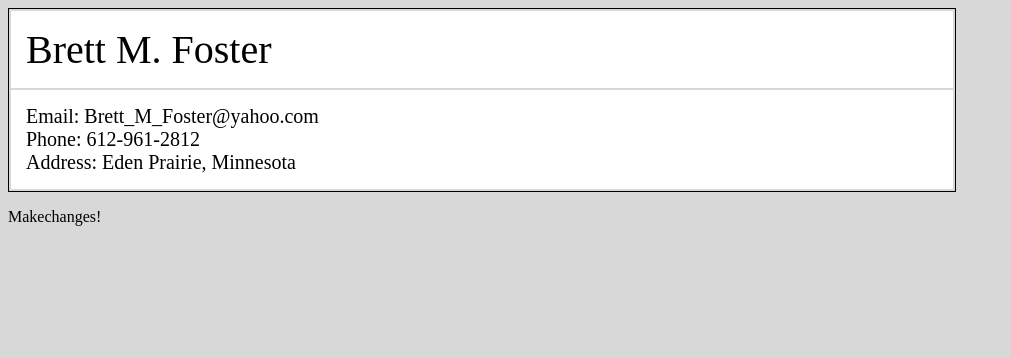
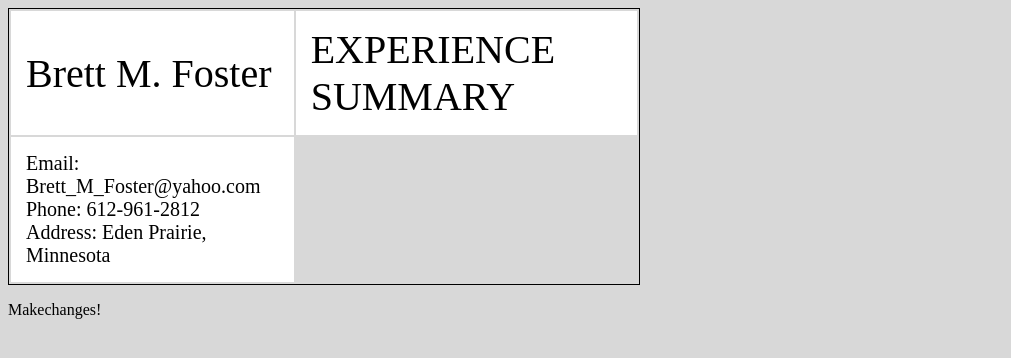
Before and after one commit to BrettMFoster/brettmfoster.github.io, a plain HTML site: page index.html in a window 1280 px wide. Shown: the whole page, without its empty margins (0-1011 px from the left). Drawn offline with Linux system fonts and the light colour scheme.

Commit message:
Update index.html

```diff
--- a/index.html
+++ b/index.html
@@ -7,8 +7,10 @@
 
   <body>
     <div id="header" div align="left">
-      <table style="width:75%"
-      <tr><td>Brett M. Foster</tr></td>
+      <table style="width:50%"
+      <tr><td>Brett M. Foster</td>
+      <td>EXPERIENCE SUMMARY</td>
+      </tr>
       <tr><td>
       Email: Brett_M_Foster@yahoo.com <br>
       Phone: 612-961-2812 <br>
```
